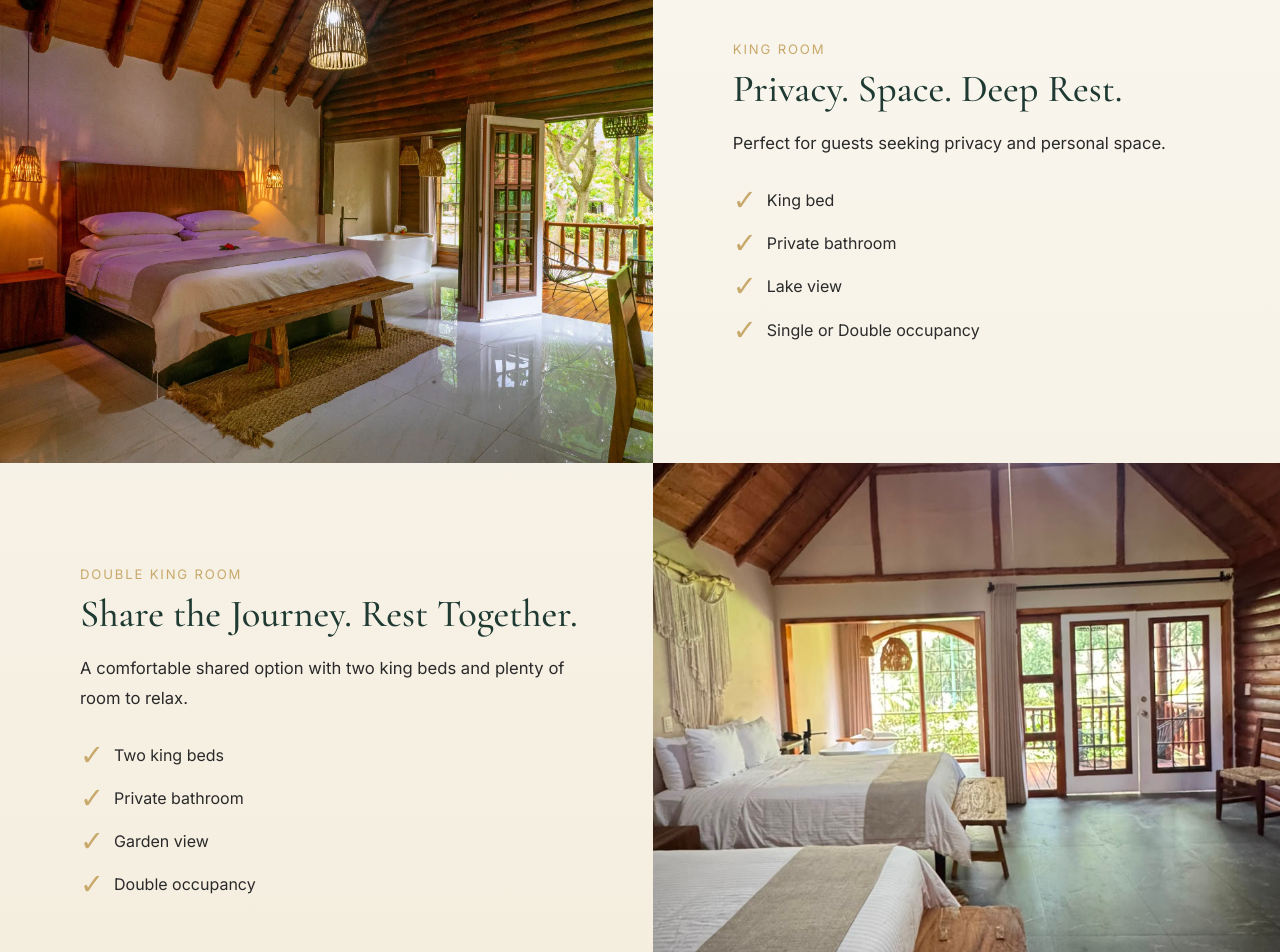
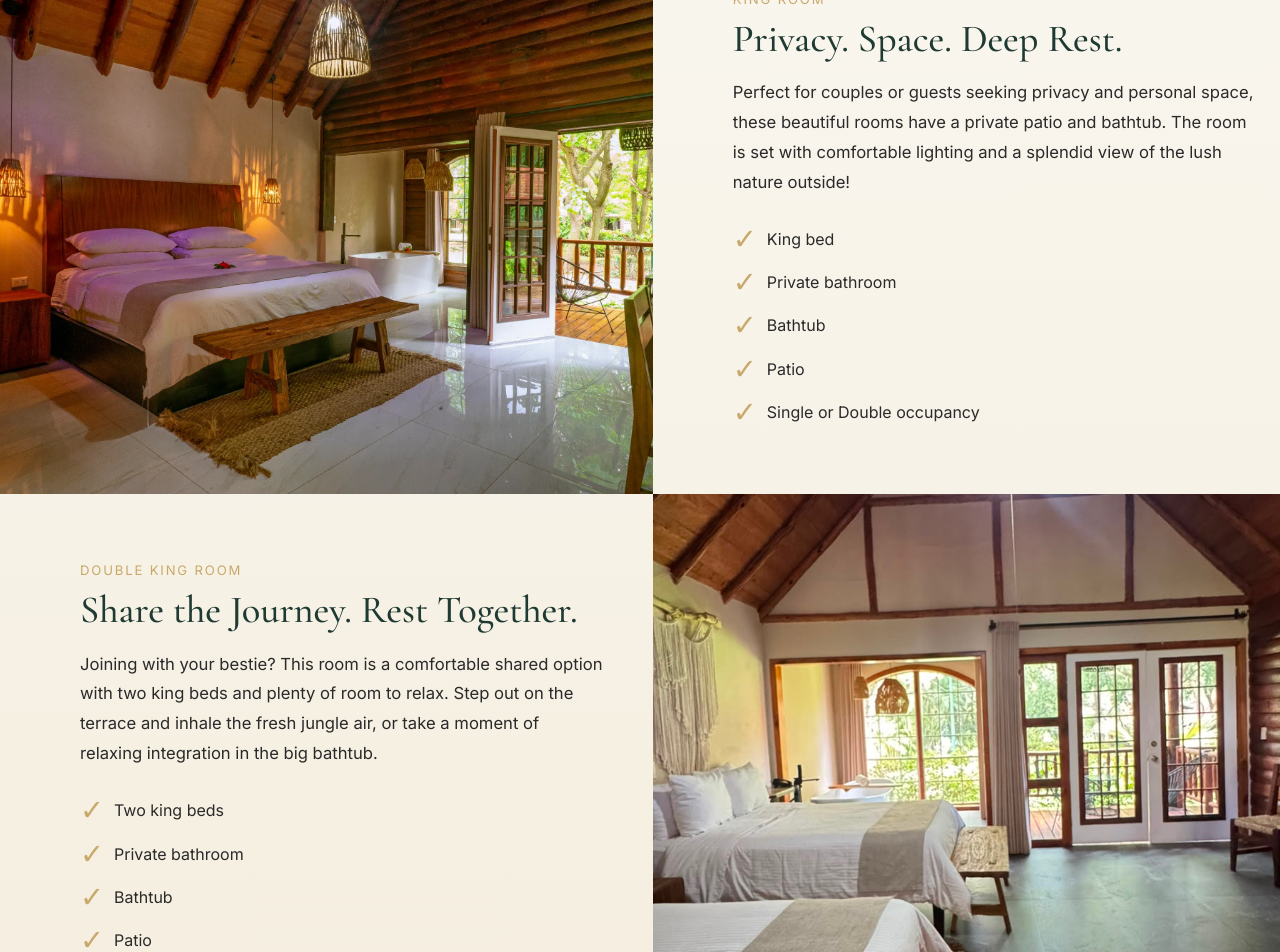
Before and after one commit to lilamanjari/see-retreat-sales-page, a Next.js app: page / in a window 1280 px wide. Shown: the part 5500-6452 px from the top of the page. Built offline with nearby package versions, Linux system fonts and the light colour scheme; no server answers.

Commit message:
Text adjustment

```diff
--- a/app/page.js
+++ b/app/page.js
@@ -430,12 +430,16 @@ export default function Home() {
             <p className="roomEyebrow">King Room</p>
             <h3>Privacy. Space. Deep Rest.</h3>
             <p className="roomDescription">
-              Perfect for guests seeking privacy and personal space.
+              Perfect for couples or guests seeking privacy and personal space,
+              these beautiful rooms have a private patio and bathtub. The room
+              is set with comfortable lighting and a splendid view of the lush
+              nature outside!
             </p>
             <ul className="roomAmenities">
               <li>King bed</li>
               <li>Private bathroom</li>
-              <li>Lake view</li>
+              <li>Bathtub</li>
+              <li>Patio</li>
               <li>Single or Double occupancy</li>
             </ul>
           </article>
@@ -455,13 +459,16 @@ export default function Home() {
             <p className="roomEyebrow">Double King Room</p>
             <h3>Share the Journey. Rest Together.</h3>
             <p className="roomDescription">
-              A comfortable shared option with two king beds and plenty of room
-              to relax.
+              Joining with your bestie? This room is a comfortable shared option
+              with two king beds and plenty of room to relax. Step out on the
+              terrace and inhale the fresh jungle air, or take a moment of
+              relaxing integration in the big bathtub.
             </p>
             <ul className="roomAmenities">
               <li>Two king beds</li>
               <li>Private bathroom</li>
-              <li>Garden view</li>
+              <li>Bathtub</li>
+              <li>Patio</li>
               <li>Double occupancy</li>
             </ul>
           </article>
```
